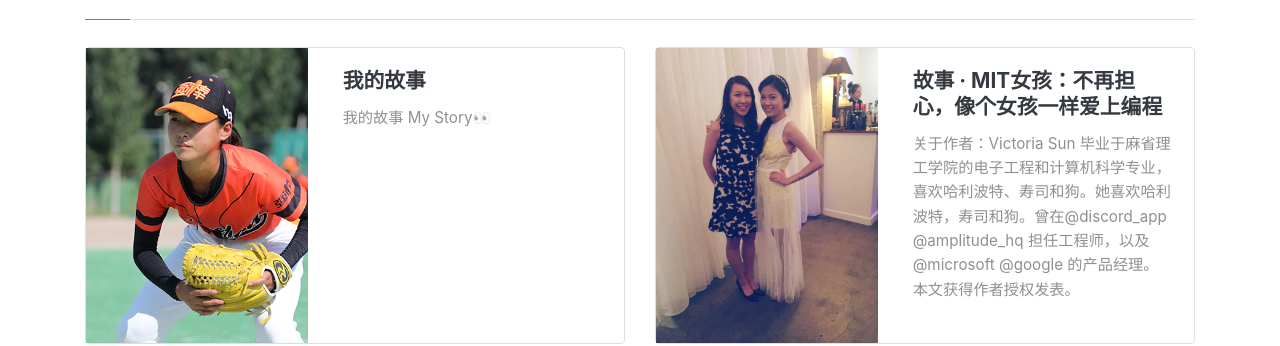
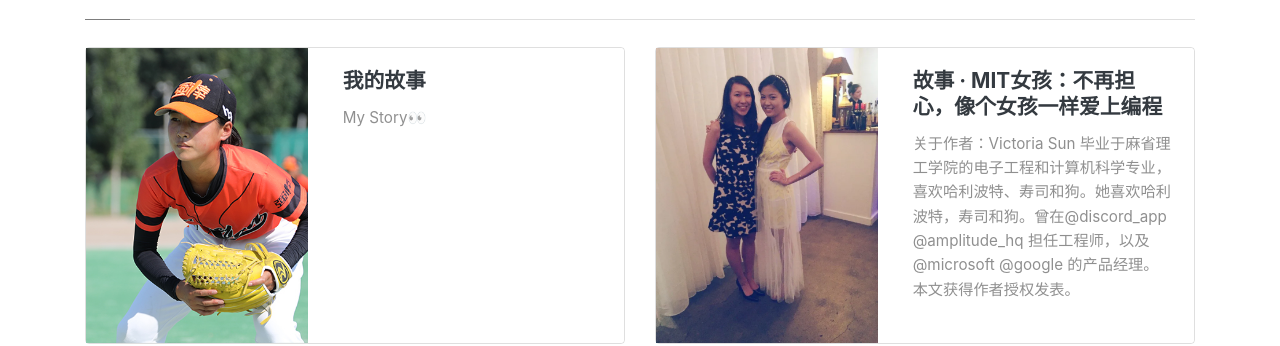
Before and after one commit to sis9sis9/finalwork, a Jekyll site: the page built from index.html, in a window 1280 px wide. Shown: the part 186-532 px from the top of the page. Built offline with Jekyll 4.4.1, drawn with Linux system fonts in a browser that asks for light colours; nearby versions of some CDN libraries; the list of posts is cut into pages by our own code; some of the changed text lies outside the part shown.

Commit message:
Update 2021-03-15-my-intro.md

```diff
--- a/_posts/2021-03-15-my-intro.md
+++ b/_posts/2021-03-15-my-intro.md
@@ -5,7 +5,7 @@
 featured: true
 ---
 
-#### 我的故事 My Story👀
+#### My Story👀
 
 大家好，很高兴认识各位😄
 
```
